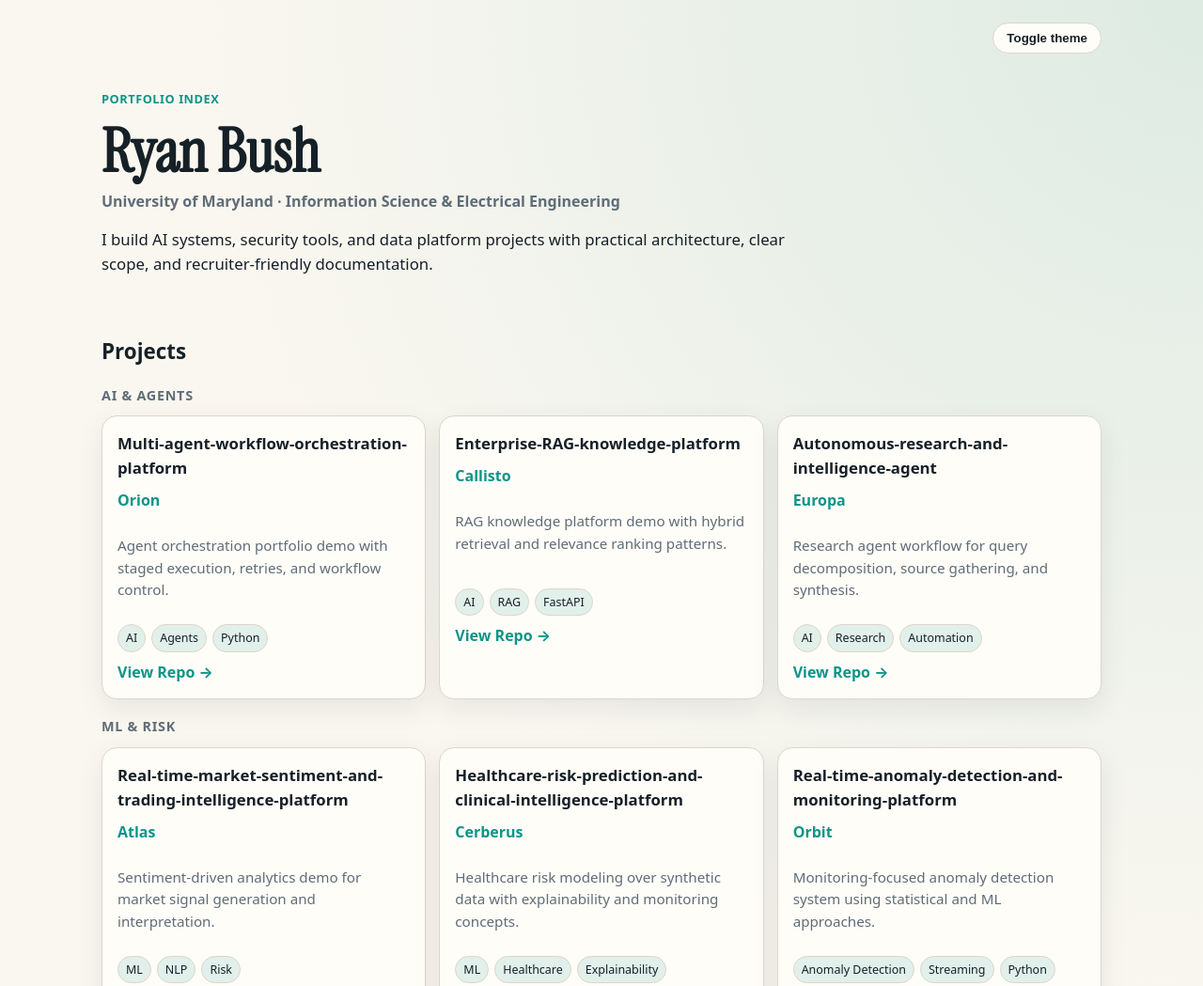
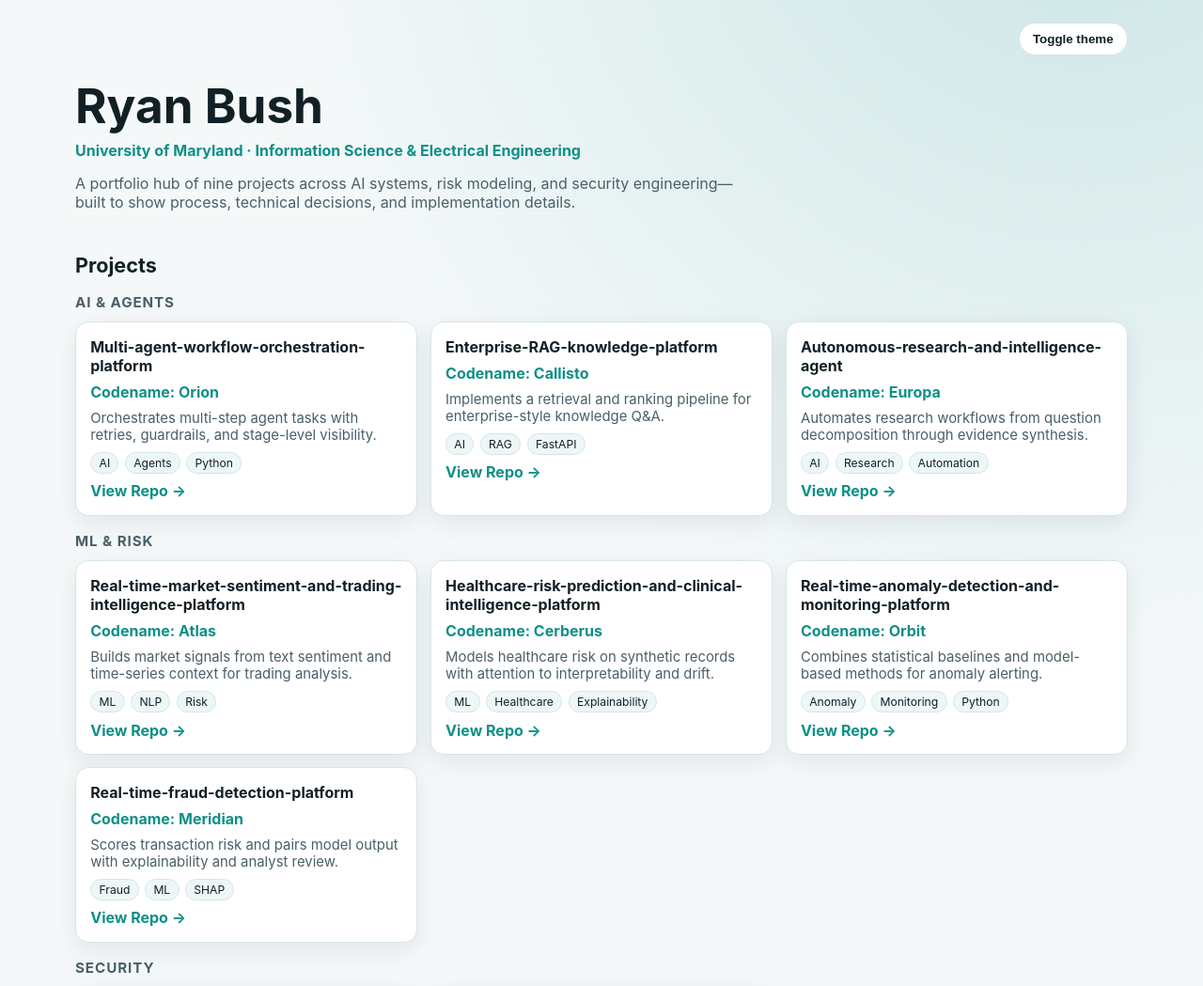
Before and after one commit to RyanJBush/RyanJBush, a plain HTML site: page portfolio-index.html in a window 1280 px wide. Shown: the top 1049 px of the page at 94% size. Drawn offline with Linux system fonts and the light colour scheme; a web font is replaced by a local one.

Commit message:
Rewrite portfolio hub README and index page

```diff
--- a/portfolio-index.html
+++ b/portfolio-index.html
@@ -3,135 +3,126 @@
 <head>
   <meta charset="UTF-8" />
   <meta name="viewport" content="width=device-width, initial-scale=1.0" />
-  <title>Ryan Bush | Portfolio Index</title>
-  <meta name="description" content="Portfolio index for Ryan Bush: AI systems, security tools, and data platform projects." />
-  <link rel="preconnect" href="https://fonts.googleapis.com">
-  <link rel="preconnect" href="https://fonts.gstatic.com" crossorigin>
-  <link href="https://fonts.googleapis.com/css2?family=Instrument+Serif:ital@0;1&display=swap" rel="stylesheet">
-  <link rel="stylesheet" href="https://api.fontshare.com/v2/css?f[]=satoshi@400,500,700&display=swap">
+  <title>Ryan Bush | Portfolio Hub</title>
+  <meta name="description" content="Portfolio hub for Ryan Bush, a University of Maryland student building AI, risk modeling, and security projects." />
   <style>
     :root {
-      --bg: #FAF7F0;
-      --surface: #fffdf8;
-      --text: #162027;
-      --muted: #5f6c77;
-      --primary: #0D9488;
-      --primary-soft: rgba(13, 148, 136, 0.12);
-      --border: #ddd5c9;
-      --shadow: 0 10px 30px rgba(15, 23, 42, 0.08);
+      --bg: #f4f8f9;
+      --surface: #ffffff;
+      --surface-alt: #eef7f7;
+      --text: #122026;
+      --muted: #4a5f68;
+      --primary: #0f8f87;
+      --primary-strong: #0b6f69;
+      --ring: rgba(15, 143, 135, 0.35);
+      --border: #d6e5e7;
+      --shadow: 0 8px 26px rgba(14, 31, 36, 0.08);
     }
+
     [data-theme="dark"] {
-      --bg: #0F172A;
-      --surface: #111d34;
-      --text: #e8eefb;
-      --muted: #9fb0cf;
-      --primary: #2dd4bf;
-      --primary-soft: rgba(45, 212, 191, 0.15);
-      --border: #24324d;
-      --shadow: 0 12px 32px rgba(0,0,0,0.35);
+      --bg: #0c161a;
+      --surface: #122127;
+      --surface-alt: #162b31;
+      --text: #e7f1f3;
+      --muted: #a2bbc1;
+      --primary: #2ec4b8;
+      --primary-strong: #35d0c2;
+      --ring: rgba(46, 196, 184, 0.35);
+      --border: #244047;
+      --shadow: 0 12px 28px rgba(0, 0, 0, 0.28);
     }
     * { box-sizing: border-box; }
-    body {
-      margin: 0;
-      font-family: 'Satoshi', system-ui, -apple-system, sans-serif;
-      background: radial-gradient(circle at top right, var(--primary-soft), transparent 42%), var(--bg);
-      color: var(--text);
-      line-height: 1.55;
-    }
-    .wrap { max-width: 1100px; margin: 0 auto; padding: 24px 18px 42px; }
+    body { margin: 0; font-family: Inter, Segoe UI, system-ui, sans-serif; background: radial-gradient(circle at 90% -10%, rgba(15,143,135,0.18), transparent 40%), var(--bg); color: var(--text); }
+    .container { width: min(1120px, 92vw); margin: 0 auto; padding: 24px 0 40px; }
     .topbar { display: flex; justify-content: flex-end; }
-    .toggle {
-      border: 1px solid var(--border); background: var(--surface); color: var(--text);
-      border-radius: 999px; padding: 8px 14px; cursor: pointer; font-weight: 600;
-    }
-    h1,h2,h3 { margin: 0; }
-    .hero { padding: 26px 0 18px; }
-    .kicker { color: var(--primary); font-weight: 700; letter-spacing: .04em; font-size: .8rem; text-transform: uppercase; }
-    .hero h1 { font-family: 'Instrument Serif', serif; font-size: clamp(2.2rem, 7vw, 4rem); line-height: 1.05; margin-top: 8px; }
-    .titleline { font-weight: 700; color: var(--muted); margin-top: 6px; }
-    .tagline { max-width: 760px; margin-top: 12px; font-size: 1.05rem; }
-    .section { margin-top: 28px; }
-    .section h2 { font-size: 1.4rem; margin-bottom: 14px; }
-    .group-label { color: var(--muted); font-weight: 700; margin: 18px 0 10px; font-size: .9rem; text-transform: uppercase; letter-spacing: .05em; }
-    .grid { display: grid; grid-template-columns: repeat(3, minmax(0, 1fr)); gap: 14px; }
-    .card {
-      background: var(--surface); border: 1px solid var(--border); border-radius: 16px; padding: 16px;
-      box-shadow: var(--shadow); display: flex; flex-direction: column; gap: 9px;
-    }
-    .card h3 { font-size: 1.05rem; }
-    .codename { color: var(--primary); font-weight: 700; }
-    .desc { color: var(--muted); font-size: .95rem; min-height: 58px; }
-    .tags { display: flex; flex-wrap: wrap; gap: 6px; }
-    .tag { font-size: .78rem; border: 1px solid var(--border); padding: 4px 8px; border-radius: 999px; background: var(--primary-soft); }
-    a { color: var(--primary); text-decoration: none; font-weight: 700; }
+    .toggle { border: 1px solid var(--border); background: var(--surface); color: var(--text); border-radius: 999px; padding: 0.55rem 0.9rem; cursor: pointer; font-weight: 600; }
+    .hero { padding: 1.4rem 0 1rem; }
+    h1 { margin: 0; font-size: clamp(2rem, 6vw, 3.2rem); }
+    .subtitle { margin: 0.45rem 0 0; color: var(--primary); font-weight: 700; }
+    .tagline { margin: 0.9rem 0 0; max-width: 70ch; color: var(--muted); }
+    .section { margin-top: 1.75rem; }
+    .section h2 { margin-bottom: 0.75rem; font-size: 1.35rem; }
+    .group { margin-top: 1.1rem; }
+    .group h3 { margin: 0 0 0.7rem; color: var(--muted); font-size: 0.95rem; text-transform: uppercase; letter-spacing: 0.06em; }
+    .cards { display: grid; grid-template-columns: repeat(12, 1fr); gap: 0.85rem; }
+    .card { grid-column: span 4; background: var(--surface); border: 1px solid var(--border); border-radius: 14px; padding: 0.95rem; box-shadow: var(--shadow); display: flex; flex-direction: column; gap: 0.55rem; }
+    .card:hover { border-color: var(--primary); box-shadow: 0 0 0 3px var(--ring); }
+    .card h4 { margin: 0; font-size: 1rem; }
+    .code { color: var(--primary); font-weight: 700; }
+    .desc { margin: 0; color: var(--muted); font-size: 0.93rem; }
+    .tags { display: flex; flex-wrap: wrap; gap: 0.4rem; }
+    .tag { border: 1px solid var(--border); background: var(--surface-alt); border-radius: 999px; padding: 0.18rem 0.52rem; font-size: 0.76rem; }
+    a { color: var(--primary); font-weight: 700; text-decoration: none; }
     a:hover { text-decoration: underline; }
-    .skills-grid { display: grid; grid-template-columns: repeat(2, minmax(0,1fr)); gap: 12px; }
-    .skill-box { border: 1px solid var(--border); background: var(--surface); border-radius: 14px; padding: 14px; }
-    .skill-box h3 { font-size: 1rem; margin-bottom: 10px; }
-    .footer { border-top: 1px solid var(--border); margin-top: 28px; padding-top: 16px; color: var(--muted); font-size: .95rem; }
-    .icon { vertical-align: middle; margin-right: 6px; }
-    @media (max-width: 900px) { .grid { grid-template-columns: repeat(2, minmax(0,1fr)); } }
+    .skills { display: grid; grid-template-columns: repeat(2, minmax(0, 1fr)); gap: 0.8rem; }
+    .skill-box { border: 1px solid var(--border); border-radius: 12px; background: var(--surface); padding: 0.85rem; }
+    .skill-box h3 { margin: 0 0 0.55rem; font-size: 1rem; }
+    footer { margin-top: 2rem; padding-top: 1rem; border-top: 1px solid var(--border); color: var(--muted); font-size: 0.95rem; }
+    @media (max-width: 960px) { .card { grid-column: span 6; } }
     @media (max-width: 640px) {
-      .grid, .skills-grid { grid-template-columns: 1fr; }
-      .wrap { padding: 18px 14px 36px; }
-      .desc { min-height: 0; }
+      .card { grid-column: span 12; }
+      .skills { grid-template-columns: 1fr; }
     }
   </style>
 </head>
 <body>
-  <div class="wrap">
+  <main class="container">
     <div class="topbar">
-      <button class="toggle" id="themeToggle" aria-label="Toggle dark mode">Toggle theme</button>
+      <button class="toggle" id="themeToggle" aria-label="Toggle light and dark mode">Toggle theme</button>
     </div>
 
     <header class="hero">
-      <p class="kicker">Portfolio Index</p>
       <h1>Ryan Bush</h1>
-      <p class="titleline">University of Maryland · Information Science & Electrical Engineering</p>
-      <p class="tagline">I build AI systems, security tools, and data platform projects with practical architecture, clear scope, and recruiter-friendly documentation.</p>
+      <p class="subtitle">University of Maryland · Information Science &amp; Electrical Engineering</p>
+      <p class="tagline">A portfolio hub of nine projects across AI systems, risk modeling, and security engineering—built to show process, technical decisions, and implementation details.</p>
     </header>
 
-    <section class="section">
+    <section class="section" aria-label="Project index">
       <h2>Projects</h2>
 
-      <p class="group-label">AI & Agents</p>
-      <div class="grid">
-        <article class="card"><h3>Multi-agent-workflow-orchestration-platform</h3><div class="codename">Orion</div><p class="desc">Agent orchestration portfolio demo with staged execution, retries, and workflow control.</p><div class="tags"><span class="tag">AI</span><span class="tag">Agents</span><span class="tag">Python</span></div><a href="https://github.com/RyanJBush/Multi-agent-workflow-orchestration-platform" target="_blank" rel="noopener noreferrer">View Repo →</a></article>
-        <article class="card"><h3>Enterprise-RAG-knowledge-platform</h3><div class="codename">Callisto</div><p class="desc">RAG knowledge platform demo with hybrid retrieval and relevance ranking patterns.</p><div class="tags"><span class="tag">AI</span><span class="tag">RAG</span><span class="tag">FastAPI</span></div><a href="https://github.com/RyanJBush/Enterprise-RAG-knowledge-platform" target="_blank" rel="noopener noreferrer">View Repo →</a></article>
-        <article class="card"><h3>Autonomous-research-and-intelligence-agent</h3><div class="codename">Europa</div><p class="desc">Research agent workflow for query decomposition, source gathering, and synthesis.</p><div class="tags"><span class="tag">AI</span><span class="tag">Research</span><span class="tag">Automation</span></div><a href="https://github.com/RyanJBush/Autonomous-research-and-intelligence-agent" target="_blank" rel="noopener noreferrer">View Repo →</a></article>
+      <div class="group">
+        <h3>AI &amp; Agents</h3>
+        <div class="cards">
+          <article class="card"><h4>Multi-agent-workflow-orchestration-platform</h4><div class="code">Codename: Orion</div><p class="desc">Orchestrates multi-step agent tasks with retries, guardrails, and stage-level visibility.</p><div class="tags"><span class="tag">AI</span><span class="tag">Agents</span><span class="tag">Python</span></div><a href="https://github.com/RyanJBush/Multi-agent-workflow-orchestration-platform" target="_blank" rel="noopener noreferrer">View Repo →</a></article>
+          <article class="card"><h4>Enterprise-RAG-knowledge-platform</h4><div class="code">Codename: Callisto</div><p class="desc">Implements a retrieval and ranking pipeline for enterprise-style knowledge Q&amp;A.</p><div class="tags"><span class="tag">AI</span><span class="tag">RAG</span><span class="tag">FastAPI</span></div><a href="https://github.com/RyanJBush/Enterprise-RAG-knowledge-platform" target="_blank" rel="noopener noreferrer">View Repo →</a></article>
+          <article class="card"><h4>Autonomous-research-and-intelligence-agent</h4><div class="code">Codename: Europa</div><p class="desc">Automates research workflows from question decomposition through evidence synthesis.</p><div class="tags"><span class="tag">AI</span><span class="tag">Research</span><span class="tag">Automation</span></div><a href="https://github.com/RyanJBush/Autonomous-research-and-intelligence-agent" target="_blank" rel="noopener noreferrer">View Repo →</a></article>
+        </div>
       </div>
 
-      <p class="group-label">ML & Risk</p>
-      <div class="grid">
-        <article class="card"><h3>Real-time-market-sentiment-and-trading-intelligence-platform</h3><div class="codename">Atlas</div><p class="desc">Sentiment-driven analytics demo for market signal generation and interpretation.</p><div class="tags"><span class="tag">ML</span><span class="tag">NLP</span><span class="tag">Risk</span></div><a href="https://github.com/RyanJBush/Real-time-market-sentiment-and-trading-intelligence-platform" target="_blank" rel="noopener noreferrer">View Repo →</a></article>
-        <article class="card"><h3>Healthcare-risk-prediction-and-clinical-intelligence-platform</h3><div class="codename">Cerberus</div><p class="desc">Healthcare risk modeling over synthetic data with explainability and monitoring concepts.</p><div class="tags"><span class="tag">ML</span><span class="tag">Healthcare</span><span class="tag">Explainability</span></div><a href="https://github.com/RyanJBush/Healthcare-risk-prediction-and-clinical-intelligence-platform" target="_blank" rel="noopener noreferrer">View Repo →</a></article>
-        <article class="card"><h3>Real-time-anomaly-detection-and-monitoring-platform</h3><div class="codename">Orbit</div><p class="desc">Monitoring-focused anomaly detection system using statistical and ML approaches.</p><div class="tags"><span class="tag">Anomaly Detection</span><span class="tag">Streaming</span><span class="tag">Python</span></div><a href="https://github.com/RyanJBush/Real-time-anomaly-detection-and-monitoring-platform" target="_blank" rel="noopener noreferrer">View Repo →</a></article>
-        <article class="card"><h3>Real-time-fraud-detection-platform</h3><div class="codename">Meridian</div><p class="desc">Fraud detection pipeline demo that combines scoring, explainability, and review logic.</p><div class="tags"><span class="tag">Fraud</span><span class="tag">ML</span><span class="tag">SHAP</span></div><a href="https://github.com/RyanJBush/Real-time-fraud-detection-platform" target="_blank" rel="noopener noreferrer">View Repo →</a></article>
+      <div class="group">
+        <h3>ML &amp; Risk</h3>
+        <div class="cards">
+          <article class="card"><h4>Real-time-market-sentiment-and-trading-intelligence-platform</h4><div class="code">Codename: Atlas</div><p class="desc">Builds market signals from text sentiment and time-series context for trading analysis.</p><div class="tags"><span class="tag">ML</span><span class="tag">NLP</span><span class="tag">Risk</span></div><a href="https://github.com/RyanJBush/Real-time-market-sentiment-and-trading-intelligence-platform" target="_blank" rel="noopener noreferrer">View Repo →</a></article>
+          <article class="card"><h4>Healthcare-risk-prediction-and-clinical-intelligence-platform</h4><div class="code">Codename: Cerberus</div><p class="desc">Models healthcare risk on synthetic records with attention to interpretability and drift.</p><div class="tags"><span class="tag">ML</span><span class="tag">Healthcare</span><span class="tag">Explainability</span></div><a href="https://github.com/RyanJBush/Healthcare-risk-prediction-and-clinical-intelligence-platform" target="_blank" rel="noopener noreferrer">View Repo →</a></article>
+          <article class="card"><h4>Real-time-anomaly-detection-and-monitoring-platform</h4><div class="code">Codename: Orbit</div><p class="desc">Combines statistical baselines and model-based methods for anomaly alerting.</p><div class="tags"><span class="tag">Anomaly</span><span class="tag">Monitoring</span><span class="tag">Python</span></div><a href="https://github.com/RyanJBush/Real-time-anomaly-detection-and-monitoring-platform" target="_blank" rel="noopener noreferrer">View Repo →</a></article>
+          <article class="card"><h4>Real-time-fraud-detection-platform</h4><div class="code">Codename: Meridian</div><p class="desc">Scores transaction risk and pairs model output with explainability and analyst review.</p><div class="tags"><span class="tag">Fraud</span><span class="tag">ML</span><span class="tag">SHAP</span></div><a href="https://github.com/RyanJBush/Real-time-fraud-detection-platform" target="_blank" rel="noopener noreferrer">View Repo →</a></article>
+        </div>
       </div>
 
-      <p class="group-label">Security</p>
-      <div class="grid">
-        <article class="card"><h3>SOC-threat-detection-platform</h3><div class="codename">Mercury</div><p class="desc">SOC-style threat detection and triage workflow with ATT&amp;CK-aligned investigation patterns.</p><div class="tags"><span class="tag">Security</span><span class="tag">SOC</span><span class="tag">Detection</span></div><a href="https://github.com/RyanJBush/SOC-threat-detection-platform" target="_blank" rel="noopener noreferrer">View Repo →</a></article>
-        <article class="card"><h3>Secure-application-platform-and-vulnerability-scanner</h3><div class="codename">Obsidian</div><p class="desc">Application security scanning demo with SQLi/XSS detection and structured reporting output.</p><div class="tags"><span class="tag">AppSec</span><span class="tag">Vulnerability Scanning</span><span class="tag">Python</span></div><a href="https://github.com/RyanJBush/Secure-application-platform-and-vulnerability-scanner" target="_blank" rel="noopener noreferrer">View Repo →</a></article>
+      <div class="group">
+        <h3>Security</h3>
+        <div class="cards">
+          <article class="card"><h4>SOC-threat-detection-platform</h4><div class="code">Codename: Mercury</div><p class="desc">Simulates SOC triage from alert ingestion to ATT&amp;CK-aligned investigation paths.</p><div class="tags"><span class="tag">Security</span><span class="tag">SOC</span><span class="tag">Detection</span></div><a href="https://github.com/RyanJBush/SOC-threat-detection-platform" target="_blank" rel="noopener noreferrer">View Repo →</a></article>
+          <article class="card"><h4>Secure-application-platform-and-vulnerability-scanner</h4><div class="code">Codename: Obsidian</div><p class="desc">Scans for common web vulnerabilities and outputs structured findings for review.</p><div class="tags"><span class="tag">AppSec</span><span class="tag">SQLi/XSS</span><span class="tag">Python</span></div><a href="https://github.com/RyanJBush/Secure-application-platform-and-vulnerability-scanner" target="_blank" rel="noopener noreferrer">View Repo →</a></article>
+        </div>
       </div>
     </section>
 
-    <section class="section">
-      <h2>Skills</h2>
-      <div class="skills-grid">
-        <div class="skill-box"><h3>AI & ML</h3><div class="tags"><span class="tag">Python</span><span class="tag">scikit-learn</span><span class="tag">PyTorch</span><span class="tag">RAG</span><span class="tag">SHAP</span></div></div>
-        <div class="skill-box"><h3>Data Engineering</h3><div class="tags"><span class="tag">PostgreSQL</span><span class="tag">SQLAlchemy</span><span class="tag">Pipelines</span><span class="tag">Risk Scoring</span></div></div>
-        <div class="skill-box"><h3>Security</h3><div class="tags"><span class="tag">SOC Workflows</span><span class="tag">MITRE ATT&amp;CK</span><span class="tag">AppSec</span><span class="tag">SARIF-style Reporting</span></div></div>
-        <div class="skill-box"><h3>Full-Stack</h3><div class="tags"><span class="tag">FastAPI</span><span class="tag">React</span><span class="tag">TypeScript</span><span class="tag">Docker</span></div></div>
+    <section class="section" aria-label="Skills">
+      <h2>Skills by domain</h2>
+      <div class="skills">
+        <article class="skill-box"><h3>AI / ML</h3><div class="tags"><span class="tag">Python</span><span class="tag">PyTorch</span><span class="tag">scikit-learn</span><span class="tag">RAG</span><span class="tag">SHAP</span></div></article>
+        <article class="skill-box"><h3>Data</h3><div class="tags"><span class="tag">PostgreSQL</span><span class="tag">SQLAlchemy</span><span class="tag">Pipelines</span><span class="tag">Risk Scoring</span></div></article>
+        <article class="skill-box"><h3>Security</h3><div class="tags"><span class="tag">SOC Triage</span><span class="tag">MITRE ATT&amp;CK</span><span class="tag">AppSec</span><span class="tag">Reporting</span></div></article>
+        <article class="skill-box"><h3>Full-Stack</h3><div class="tags"><span class="tag">FastAPI</span><span class="tag">React</span><span class="tag">TypeScript</span><span class="tag">Docker</span></div></article>
       </div>
     </section>
 
-    <footer class="footer">
-      <p><a href="https://github.com/RyanJBush" target="_blank" rel="noopener noreferrer"><svg class="icon" width="14" height="14" viewBox="0 0 24 24" fill="currentColor" aria-hidden="true"><path d="M12 .5a12 12 0 0 0-3.79 23.39c.6.11.82-.26.82-.58v-2.1c-3.34.73-4.04-1.41-4.04-1.41-.55-1.39-1.34-1.75-1.34-1.75-1.09-.75.08-.73.08-.73 1.2.08 1.83 1.23 1.83 1.23 1.08 1.84 2.82 1.31 3.5 1 .11-.78.42-1.31.76-1.61-2.67-.3-5.47-1.33-5.47-5.93 0-1.31.47-2.38 1.24-3.22-.13-.3-.54-1.52.12-3.17 0 0 1.01-.32 3.3 1.23a11.45 11.45 0 0 1 6 0c2.29-1.55 3.3-1.23 3.3-1.23.66 1.65.25 2.87.12 3.17.77.84 1.24 1.91 1.24 3.22 0 4.61-2.8 5.62-5.48 5.92.43.37.82 1.11.82 2.23v3.3c0 .32.21.69.82.58A12 12 0 0 0 12 .5Z"/></svg>GitHub: @RyanJBush</a></p>
-      <p>Preview links on individual project pages are portfolio/UI previews — not necessarily live hosted apps.</p>
-      <p>Open to internship opportunities in data analytics, AI/ML engineering, and cybersecurity.</p>
+    <footer>
+      <p><a href="https://github.com/RyanJBush" target="_blank" rel="noopener noreferrer">GitHub: @RyanJBush</a> · <a href="mailto:ryan.o.bush@gmail.com">ryan.o.bush@gmail.com</a></p>
+      <p>Preview disclaimer: “Preview” links across these projects refer to portfolio or UI previews and may not point to live deployed apps.</p>
     </footer>
-  </div>
+  </main>
   <script>
     const root = document.documentElement;
     const button = document.getElementById('themeToggle');
@@ -140,9 +131,9 @@
       root.setAttribute('data-theme', 'dark');
     }
     button.addEventListener('click', () => {
-      const dark = root.getAttribute('data-theme') === 'dark';
-      root.setAttribute('data-theme', dark ? 'light' : 'dark');
-      localStorage.setItem('theme', dark ? 'light' : 'dark');
+      const isDark = root.getAttribute('data-theme') === 'dark';
+      root.setAttribute('data-theme', isDark ? 'light' : 'dark');
+      localStorage.setItem('theme', isDark ? 'light' : 'dark');
     });
   </script>
 </body>
```
Also changed, not shown: 2 other files.
